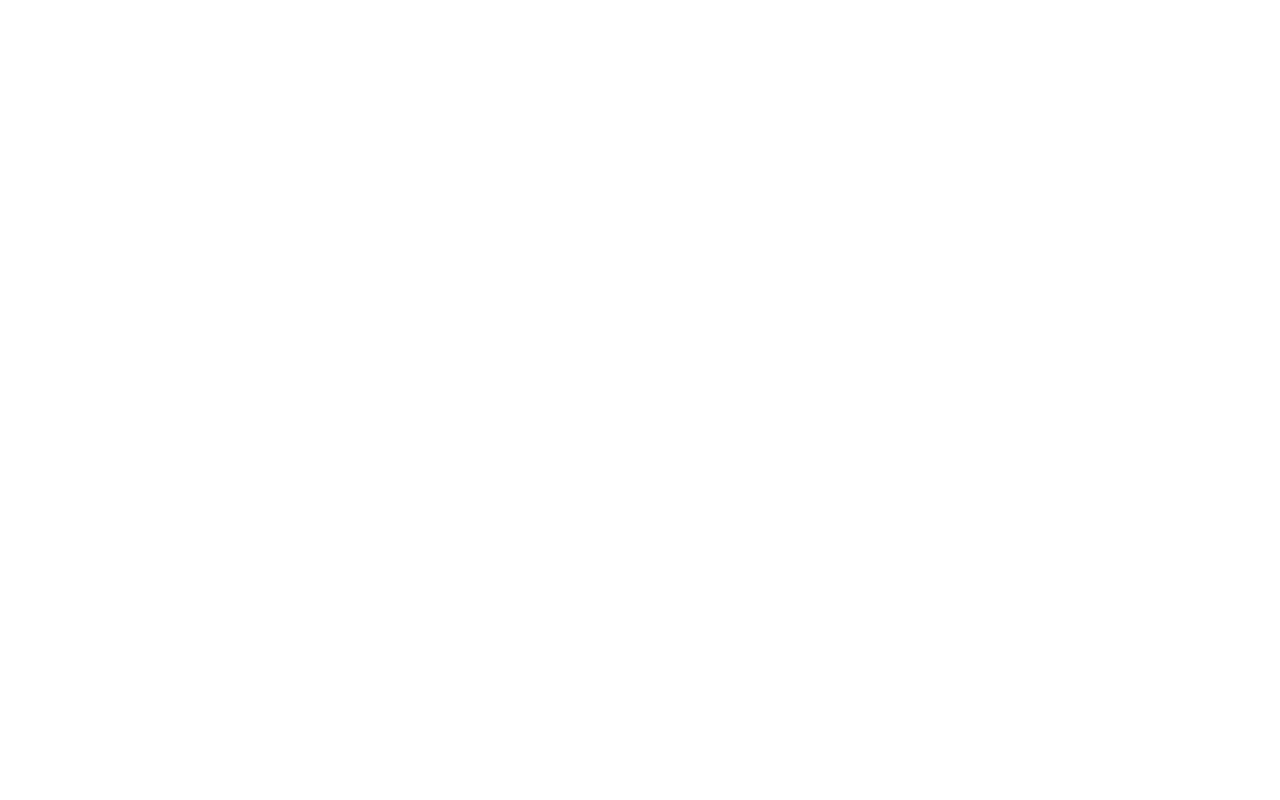
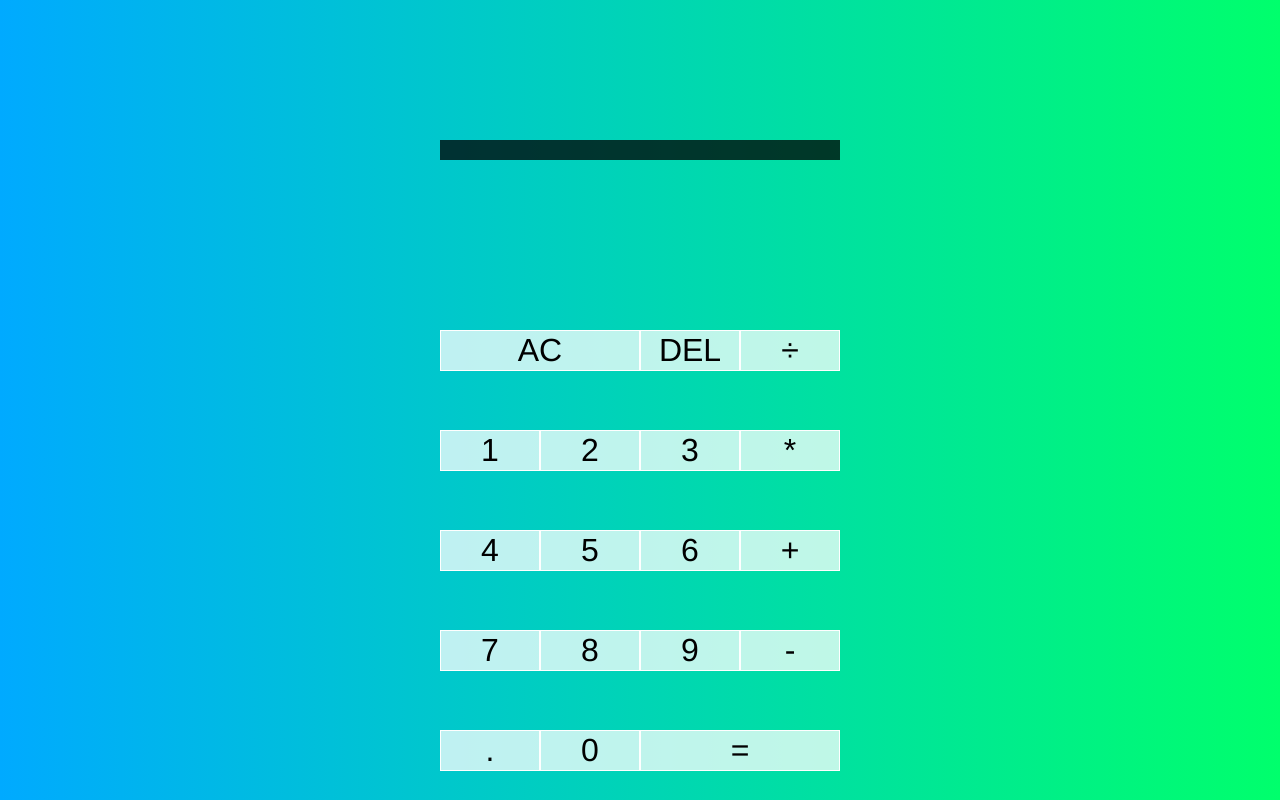
Before and after one commit to alfonsodelag/first-stage-basics, a plain HTML site: page index.html in a window 1280 px wide. Drawn offline with Linux system fonts and the light colour scheme.

Commit message:
adding styling and buttons

```diff
--- a/app.js
+++ b/app.js
@@ -0,0 +1,7 @@
+const numberButtons = document.querySelectorAll('[data-number]')
+const operationButtons = document.querySelectorAll('[data-operation]')
+const equalsButton = document.querySelectorAll('[data-equals]')
+const deleteButton = document.querySelectorAll('[data-delete]')
+const AllClearButton = document.querySelectorAll('[data-all-clear]')
+const previousOperandTextElement = document.querySelectorAll('[data-previous-operand]')
+const currentOperandTextElement = document.querySelectorAll('[data-current-operand]')
--- a/index.html
+++ b/index.html
@@ -4,17 +4,34 @@
     <meta charset="UTF-8">
     <meta name="viewport" content="width=device-width, initial-scale=1.0">
     <meta http-equiv="X-UA-Compatible" content="ie=edge">
+    <link rel="stylesheet" href="style.css">
     <title>Calculator</title>
 </head>
 <body>
     <div class="calculator-grid">
         <div class="output">
-            <div>
-
-            </div>
-
+            <div data-previous-operand class="previous-operand"></div>
+            <div data-previous-operand class="current-operand"></div>
         </div>
+        <button data-all-clear class="span-two">AC</button>
+        <button data-delete>DEL</button>
+        <button data-operation>÷</button>
+        <button data-number>1</button>
+        <button data-number>2</button>
+        <button data-number>3</button>
+        <button data-operation>*</button>
+        <button data-number>4</button>
+        <button data-number>5</button>
+        <button data-number>6</button>
+        <button data-operation>+</button>
+        <button data-number>7</button>
+        <button data-number>8</button>
+        <button data-number>9</button>
+        <button data-operation>-</button>
+        <button data-number>.</button>
+        <button data-number>0</button>
+        <button data-equals class="span-two">=</button>
     </div>
-
+    <script src="app.js"></script>
 </body>
 </html>
--- a/style.css
+++ b/style.css
@@ -0,0 +1,58 @@
+*, *::before, *::after {
+    box-sizing: border-box;
+    font-family: 'Franklin Gothic Medium', 'Arial Narrow', Arial, sans-serif;
+    font-weight: normal;
+}
+
+body {
+    padding: 0;
+    margin: 0;
+    background: linear-gradient(to right, #00AAFF, #00ff6c)
+}
+
+.calculator-grid {
+    display: grid;
+    justify-content: center;
+    align-items: center;
+    min-height: 100vh;
+    grid-template-columns: repeat(4,100px);
+    grid-template-rows: minmax(120px, auto) repeat(5,100px);
+}
+
+.calculator-grid > button {
+    cursor: pointer;
+    font-size: 2rem;
+    border: 1px solid white;
+    outline: none;
+    background-color: rgba(255, 255, 255, .75);
+}
+
+.calculator-grid > button:hover {
+    background-color: rgba(255, 255, 255, .9);
+}
+
+.span-two{
+    grid-column: span 2;
+}
+
+.output {
+    grid-column: 1 / -1;
+    background-color: rgba(0, 0, 0, .75);
+    display: flex;
+    align-items: flex-end;
+    justify-content: space-around;
+    flex-direction: column;
+    padding: 10px;
+    word-wrap: break-word;
+    word-break: break-all;
+}
+
+.output .previous-operand {
+    color: rgba(255, 255, 255, .75);
+    font-size: 1.5rem;
+}
+
+.output .current-operand {
+    color: white;
+    font-size: 2.5rem;
+}
```
